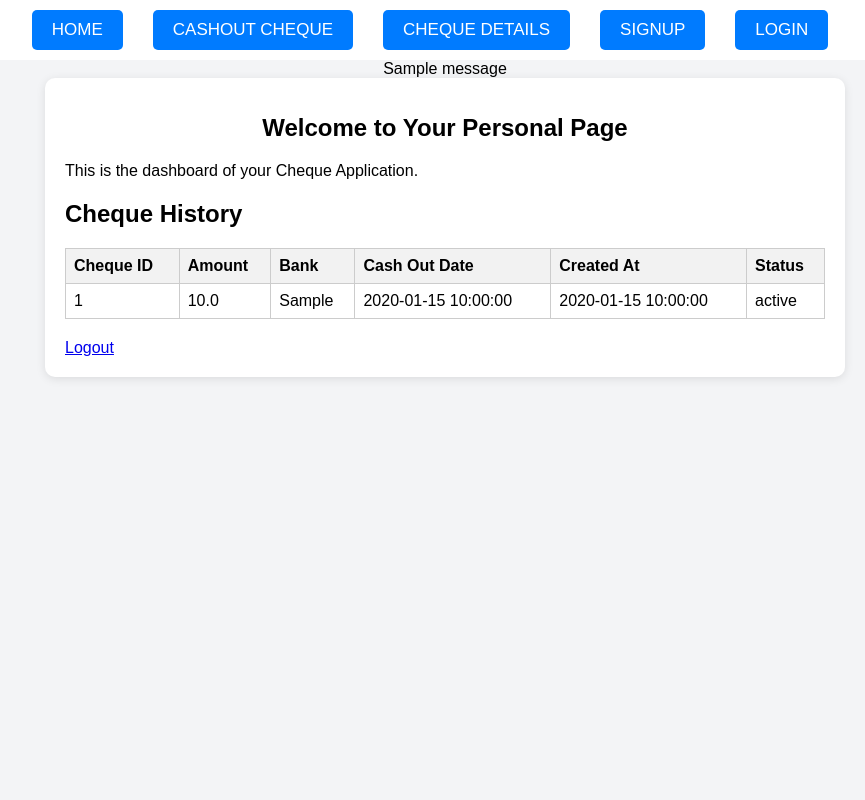
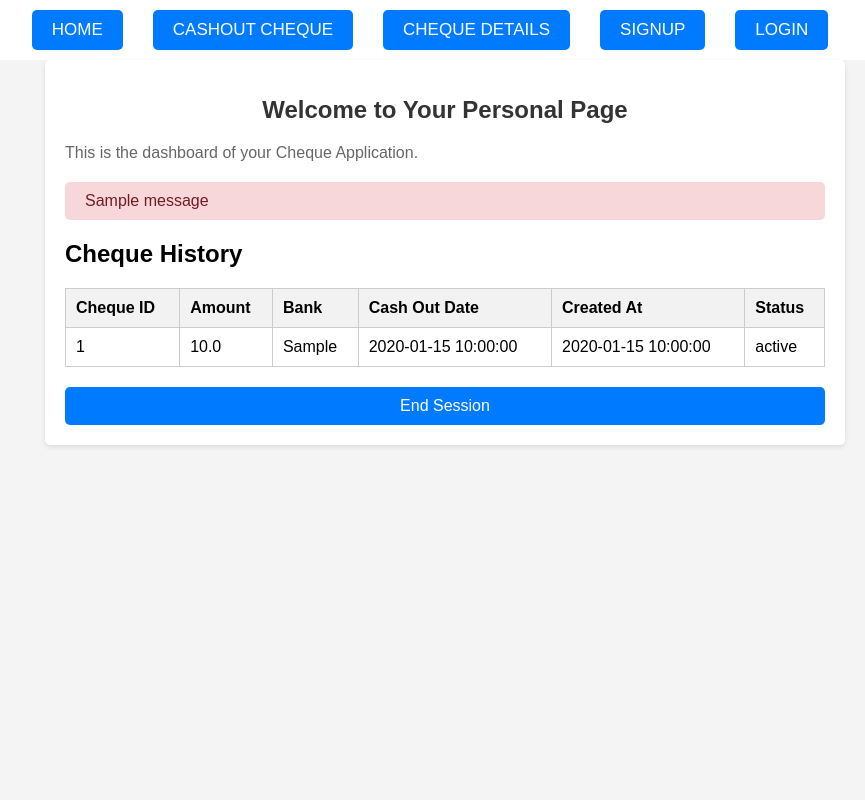
Before and after one commit to holcay92/FlaskExampleApp, a Flask app: page /dashboard in a window 1280 px wide. Shown: the whole page, without its empty margins (195-1060 px from the left). Run offline with Flask 3, Linux system fonts and the light colour scheme; the visitor is signed in with stand-in values (Sample User, id 1); tables that the repository leaves empty hold one stand-in row (values such as "Sample post"); one stand-in notice (Sample message) is shown.

Commit message:
logout button added

```diff
--- a/app.py
+++ b/app.py
@@ -56,7 +56,6 @@ def cheque_details():
 
 @routes.route('/login', methods=['GET', 'POST'])
 def login():
-    print("Login method is being executed correctly.")
     if request.method == 'GET':
         return render_template('login.html')
     elif request.method == 'POST':
@@ -110,7 +109,7 @@ def dashboard():
         flash('Please log in to access the dashboard.', 'danger')
         return redirect(url_for('routes.login'))
 
-@routes.route('/logout')
+@routes.route('/logout', methods=['GET', 'POST'])
 def logout():
     # Clear the session data
     session.clear()
--- a/templates/dashboard.html
+++ b/templates/dashboard.html
@@ -6,45 +6,97 @@
     <title>Dashboard</title>
     <link rel="stylesheet" href="/static/style.css" />
     <style>
+      body {
+        font-family: Arial, sans-serif;
+        background-color: #f4f4f4;
+        margin: 0;
+        padding: 0;
+      }
+
       .container {
         max-width: 800px;
         margin: 0 auto;
         padding: 20px;
+        background-color: #fff;
+        border-radius: 5px;
+        box-shadow: 0 2px 5px rgba(0, 0, 0, 0.1);
       }
+
+      h1 {
+        font-size: 24px;
+        color: #333;
+        margin-bottom: 20px;
+      }
+
+      p {
+        font-size: 16px;
+        color: #666;
+      }
+
       .cheque-history {
         margin-top: 20px;
       }
+
       .cheque-table {
         width: 100%;
         border-collapse: collapse;
         margin-top: 10px;
       }
+
       .cheque-table th,
       .cheque-table td {
         border: 1px solid #ccc;
-        padding: 8px;
+        padding: 10px;
         text-align: left;
       }
+
       .cheque-table th {
         background-color: #f2f2f2;
+        font-weight: bold;
       }
+
       .logout-button {
         margin-top: 20px;
+      }
+
+      .logout-button a {
+        display: inline-block;
+        padding: 10px 20px;
+        background-color: #f44336;
+        color: #fff;
+        text-decoration: none;
+        border-radius: 5px;
+        transition: background-color 0.3s;
+      }
+
+      .logout-button a:hover {
+        background-color: #d32f2f;
+      }
+
+      .flash-messages {
+        margin-top: 20px;
+      }
+
+      .flash-message {
+        padding: 10px 20px;
+        background-color: #f8d7da;
+        color: #721c24;
+        border-radius: 5px;
+        margin-bottom: 10px;
       }
     </style>
   </head>
   <body>
-    {% include 'navbar.html' %} {% with messages = get_flashed_messages() %} {%
-    if messages %}
-    <div class="flash-messages">
-      {% for message in messages %}
-      <div class="flash-message">{{ message }}</div>
-      {% endfor %}
-    </div>
-    {% endif %} {% endwith %}
+    {% include 'navbar.html' %}
     <div class="container">
       <h1>Welcome to Your Personal Page</h1>
       <p>This is the dashboard of your Cheque Application.</p>
+      <div class="flash-messages">
+        {% with messages = get_flashed_messages() %} {% if messages %} {% for
+        message in messages %}
+        <div class="flash-message">{{ message }}</div>
+        {% endfor %} {% endif %} {% endwith %}
+      </div>
       <h2>Cheque History</h2>
       <div class="cheque-history">
         <table class="cheque-table">
@@ -73,7 +125,9 @@
         </table>
       </div>
       <div class="logout-button">
-        <a href="{{ url_for('routes.index') }}">Logout</a>
+        <form action="{{ url_for('routes.logout') }}" method="post">
+          <button type="submit">End Session</button>
+        </form>
       </div>
     </div>
   </body>
```
